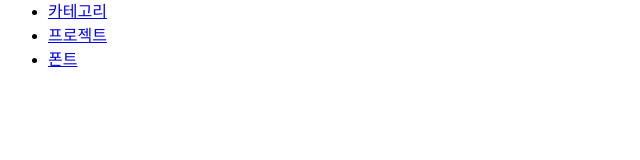
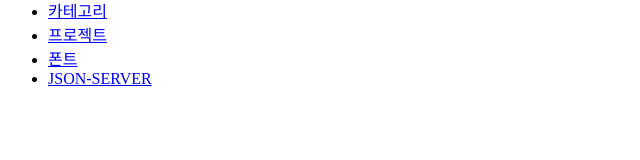
Before and after one commit to rmsoft-insu/nextboard, a Next.js app: page / in a window 1280 px wide. Shown: the part 130-290 px from the top of the page, without its empty margins (0-640 px from the left). Built offline with nearby package versions, Linux system fonts and the light colour scheme.

Commit message:
json-server 링크 추가

```diff
--- a/pages/index.tsx
+++ b/pages/index.tsx
@@ -20,6 +20,9 @@ export default function Home() {
         <li>
           <Link href="/font">폰트</Link>
         </li>
+        <li>
+          <Link href="/dummy">JSON-SERVER</Link>
+        </li>
       </ul>
     </>
   );
```
